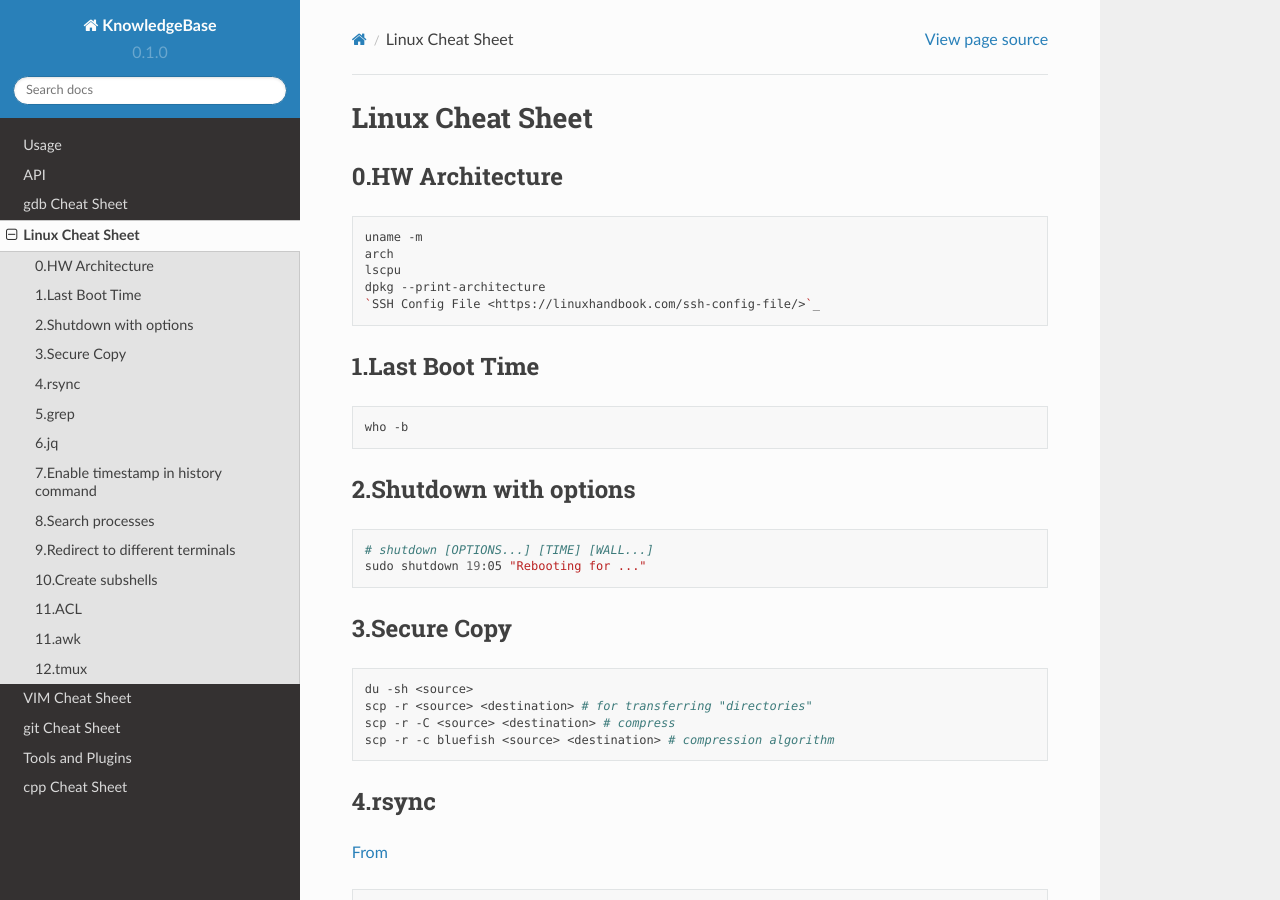
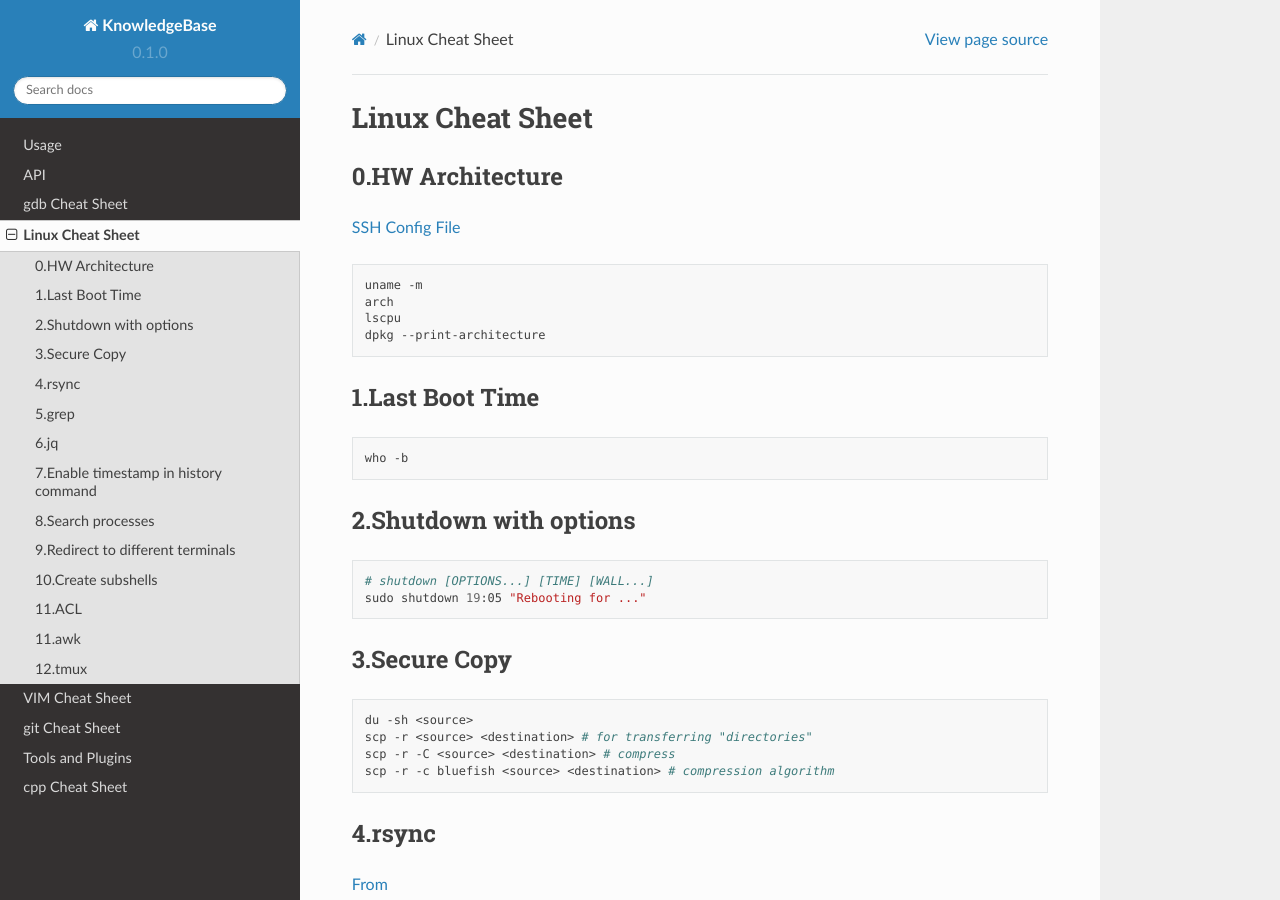
Before and after one commit to celikelozdinc/KnowledgeBase, a Sphinx documentation site: the page built from docs/source/linux.rst, in a window 1280 px wide and 900 px high. Built offline with Sphinx 7.4.7 and the Read the Docs theme 2.0.0, drawn with Linux system fonts in a browser that asks for light colours.

Commit message:
Update linux.rst

```diff
--- a/docs/source/linux.rst
+++ b/docs/source/linux.rst
@@ -6,13 +6,14 @@ Linux Cheat Sheet
 
 0.HW Architecture
 -------------------
+`SSH Config File <https://linuxhandbook.com/ssh-config-file/>`_
+
 .. code-block:: sh
 
    uname -m
    arch
    lscpu
    dpkg --print-architecture
-   `SSH Config File <https://linuxhandbook.com/ssh-config-file/>`_
 
 1.Last Boot Time
 -----------------
```
